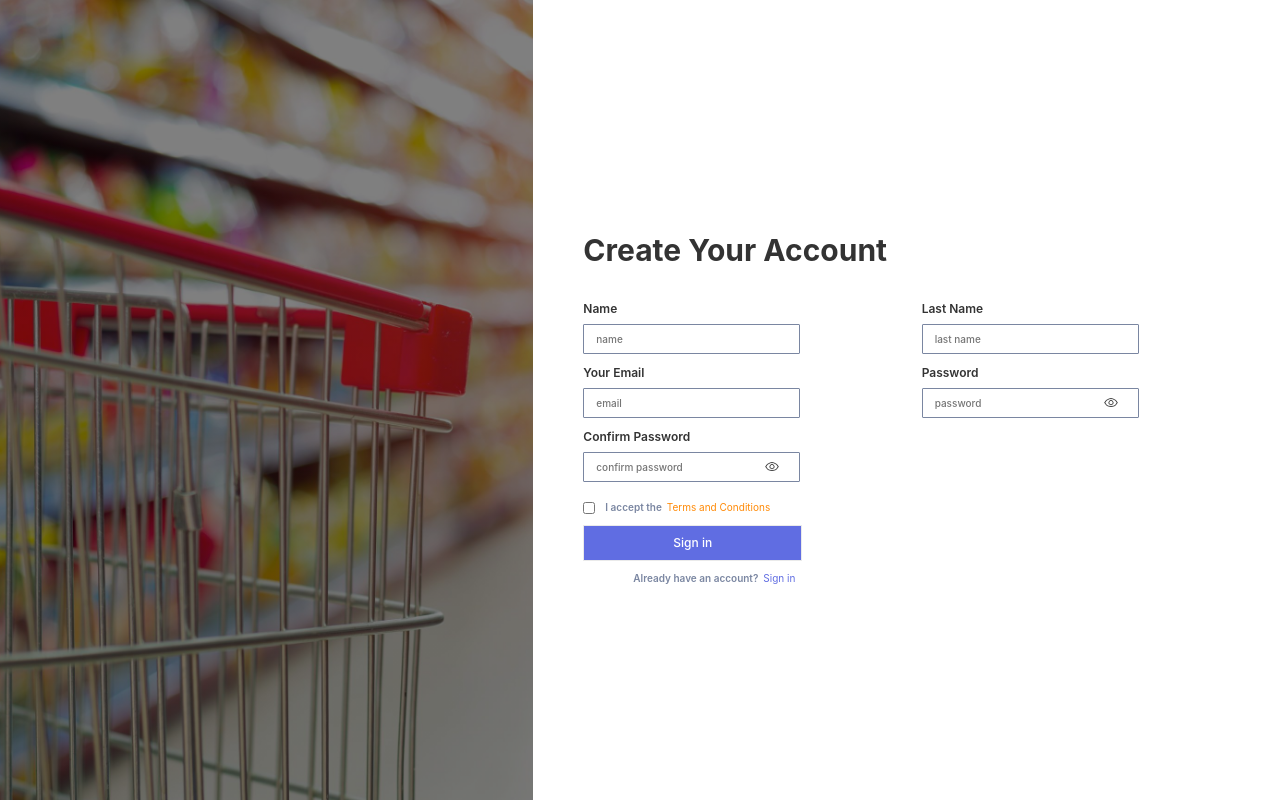
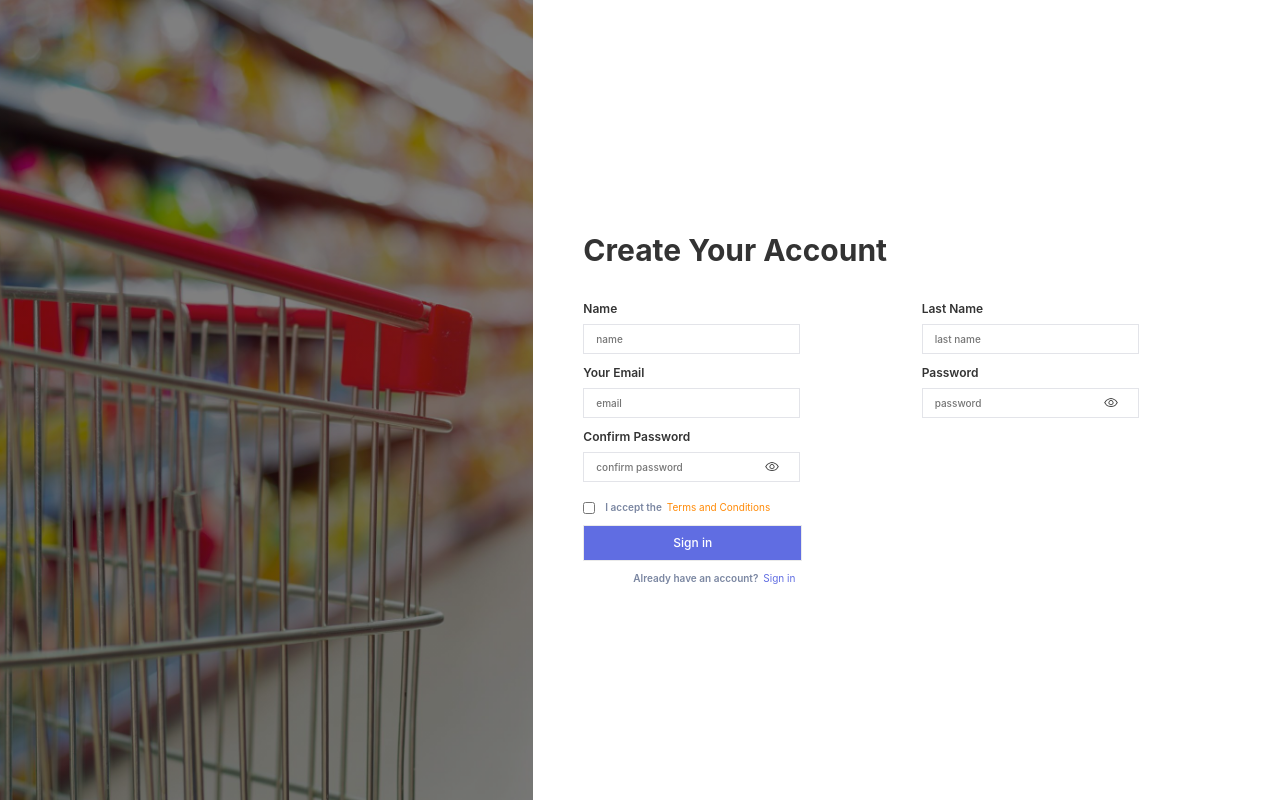
Before and after one commit to arshmanahmad/Feedy, a React (Create React App) app: page / in a window 1280 px wide. Built offline with nearby package versions, Linux system fonts and the light colour scheme.

Commit message:
all same

```diff
--- a/src/components/Input/Input.css
+++ b/src/components/Input/Input.css
@@ -12,9 +12,9 @@
     border-color: #EAEAEA;
     display: flex;
     align-items: center;
-    color: #7A86A1;
-    border-radius: 1px;
-    border: 0.5px solid;
+    color: #e3e4e9;
+    border: 0.1px solid;
+    border-width: 0.1px;
     padding: 0.5rem 1rem;
     width: 21.69rem;
     height: 3rem;
```
